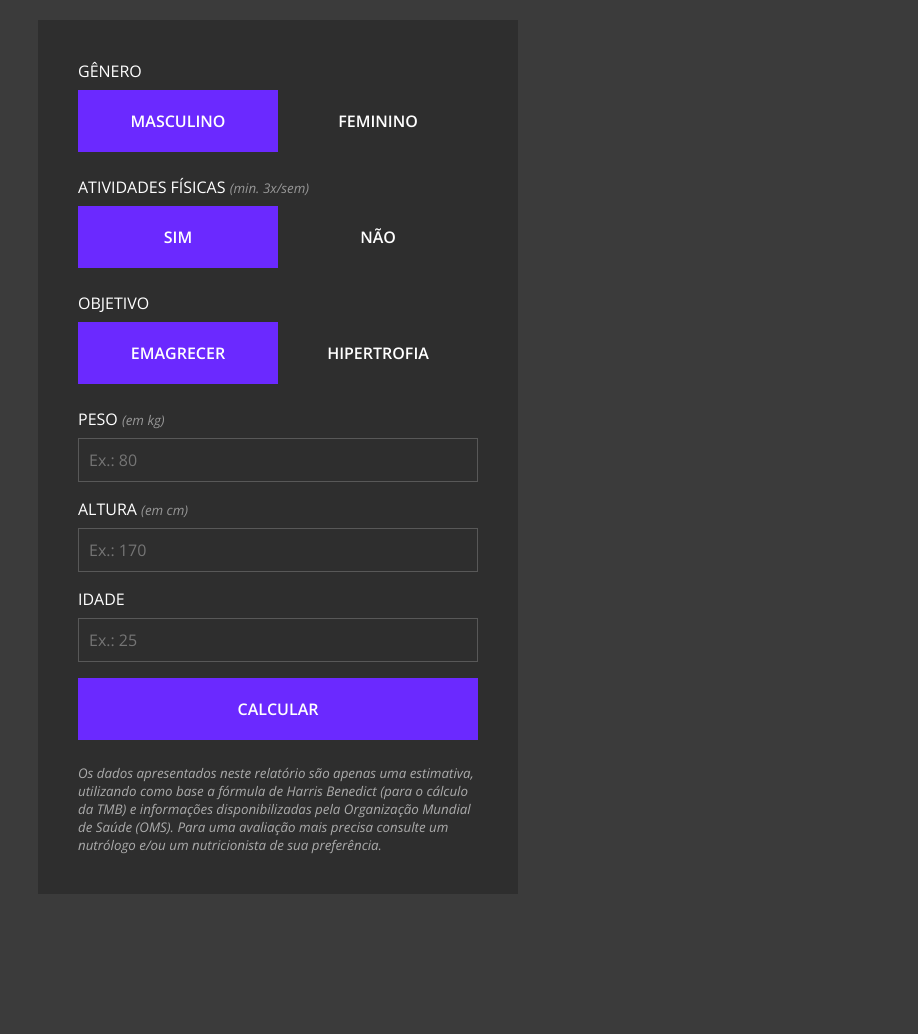
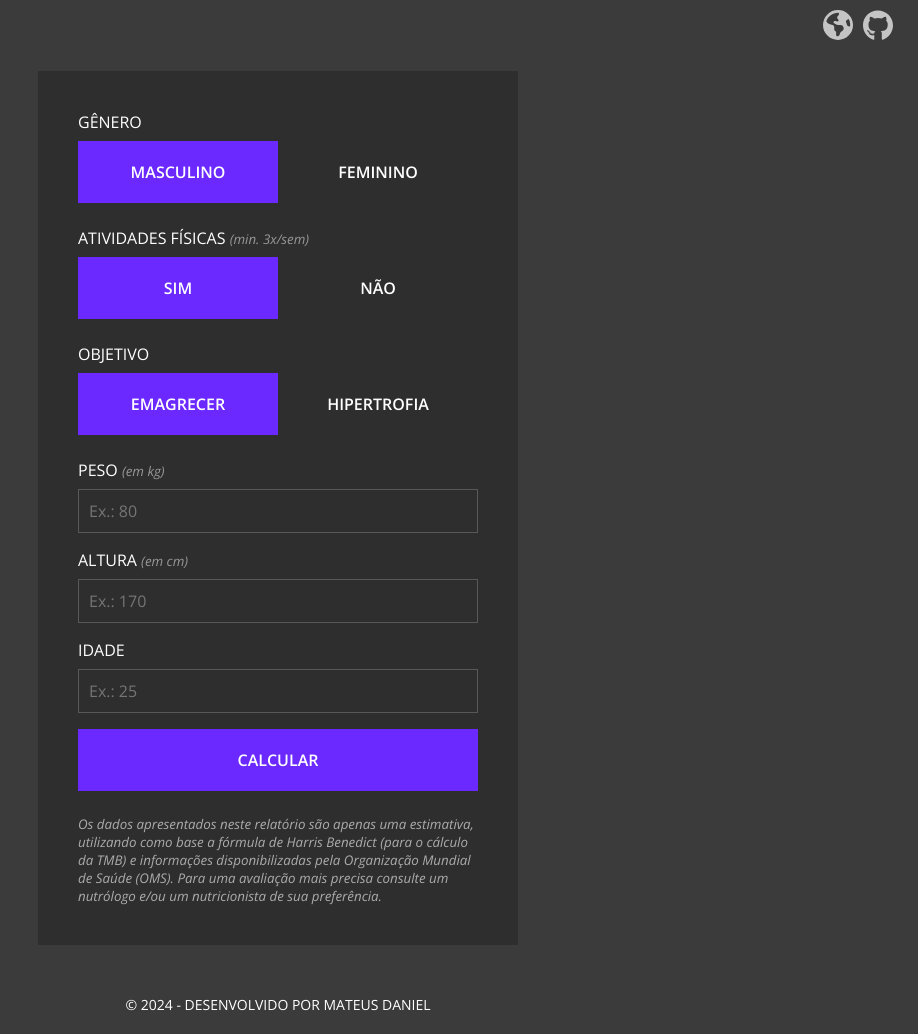
Before and after one commit to MateusDanieel/TMB, a plain HTML site: page index.html in a window 1280 px wide. Shown: the whole page, without its empty margins (362-1280 px from the left). Before the commit the page ends 914 px from the top, so only its background shows below. Drawn offline with nearby package versions, Linux system fonts and the light colour scheme.

Commit message:
feat: add github links and footer copyright

```diff
--- a/assets/scss/main.scss
+++ b/assets/scss/main.scss
@@ -20,6 +20,34 @@ input::-webkit-inner-spin-button {
 /* Firefox */
 input[type=number] {
   -moz-appearance: textfield;
+}
+
+.sec-nav {
+    &__content {
+        width: 100%;
+        display: flex;
+        justify-content: flex-end;
+        margin: 0 auto;
+        padding: 10px 20px;
+
+        a {
+            color: #FFF;
+            margin: 0 5px;
+
+            img {
+                display: block;
+                width: 30px;
+                opacity: .7;
+                filter: invert(100%);
+            }
+
+            &:hover {
+                img {
+                    opacity: 1;
+                }
+            }
+        }
+    }
 }
 
 .sec-main {
@@ -135,3 +163,20 @@ input[type=number] {
         }
     }
 }
+
+.sec-footer {
+    margin: 50px 0 20px;
+
+    p {
+        color: #FFF;
+        text-transform: uppercase;
+        font-size: 14px;
+        text-align: center;
+        font-weight: 300;
+        a {
+            font-weight: 400;
+            text-decoration: none;
+            color: rgba(#FFF, 1);
+        }
+    }
+}
--- a/index.html
+++ b/index.html
@@ -11,6 +11,20 @@
     <link rel="stylesheet" type="text/css" media="screen" href="assets/css/style.css">
 </head>
 <body>
+
+    <nav class="sec-nav">
+
+        <div class="sec-nav__content">
+            <a href="https://mateusdanieel.github.io/" target="_blank" title="Portfólio">
+                <img src="assets/img/ico-site.svg" alt="Site Logo" />
+            </a>
+
+            <a href="https://github.com/MateusDanieel/TMB" target="_blank" title="GitHub">
+                <img src="assets/img/ico-github.svg" alt="GitHub Logo" />
+            </a>
+        </div>
+
+    </nav>
 
     <main class="sec-main">
         <section class="sec-main__content">
@@ -87,13 +101,13 @@
         </section>
     </main>
 
+    <footer class="sec-footer">
 
+        <p>
+            &copy; 2024 - Desenvolvido por <a href="https://mateusdanieel.github.io/" target="_blank">Mateus Daniel</a>
+        </p>
 
-
-
-
-
-
+    </footer>
 
     <script src="assets/js/script.js"></script>
 </body>
```
Also changed, not shown: assets/css/style.css, assets/img/ico-github.svg (added), assets/img/ico-site.svg (added), 1 other file.
